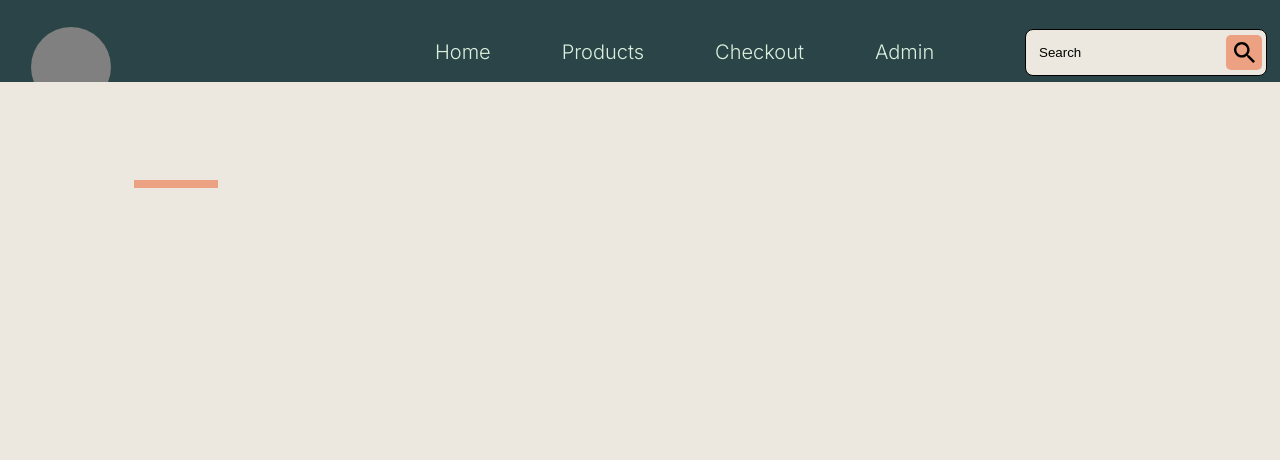
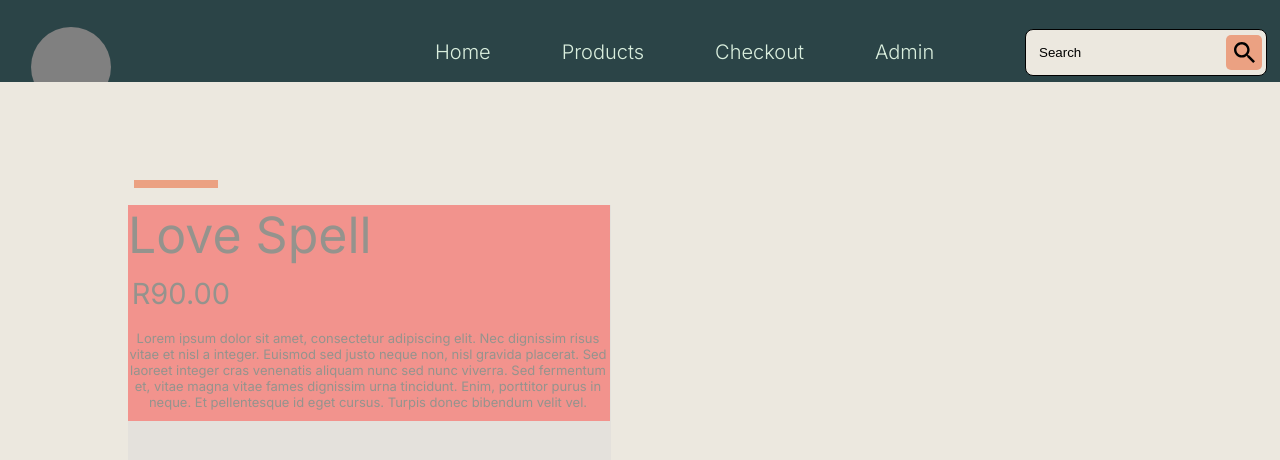
Before and after one commit to Tsebo200/Oilixate, a React (Create React App) app in the folder client/: page /Products in a window 1280 px wide. Shown: the top 460 px of the page. Built offline with nearby package versions, Linux system fonts and the light colour scheme.

Commit message:
First row of products page complete

```diff
--- a/client/src/components/Products.js
+++ b/client/src/components/Products.js
@@ -6,6 +6,17 @@ const Products = () => {
         <>
         <div className="main-container-two">
             <div className="hor-line"></div>
+            <div className="product-info-container-left">
+                <div className="product-info-row-one">
+                <p className="product-one">Love Spell</p>
+                <p className="product-price">R90.00</p>
+                <p className="product-details">Lorem ipsum dolor sit amet, consectetur adipiscing elit.
+                 Nec dignissim risus vitae et nisl a integer. Euismod sed justo neque non, nisl gravida placerat.
+                 Sed laoreet integer cras venenatis aliquam nunc sed nunc viverra. Sed fermentum et, vitae magna
+                 vitae fames dignissim urna tincidunt. Enim, porttitor purus in neque. Et pellentesque id eget
+                 cursus. Turpis donec bibendum velit vel.</p>
+            </div>
+            </div>
         </div>
         </>
     )
--- a/client/src/index.css
+++ b/client/src/index.css
@@ -534,3 +534,50 @@ html, body, p, li, ul, h1{
 .main-container-two{
   z-index: 0;
 }
+
+.product-info-container-left{
+  width: 483px;
+  height: 530px;
+  margin-top: 123px;
+  margin-left: 128px;
+  background: #D9D9D9;
+  background: #D9D9D9;
+  opacity: 0.4;
+
+}
+
+.product-info-row-one{
+  width: 482px;
+  height: 216px;
+  background: red;
+  opacity: 0.9;
+}
+
+.product-one{
+  font-family: 'Inter';
+  font-weight: 400;
+  font-size: 50px;
+  color: #000000;
+  float: left;
+}
+
+.product-price{
+  font-family: 'Inter';
+  font-weight: 400;
+  font-size: 29px;
+  margin-top: 71px;
+  margin-left: -240px;
+  color: #000000;
+  float: left;
+}
+
+.product-details{
+  font-family: 'Inter';
+  width: 490px;
+  height: 83px;
+  margin-top: 65px;
+  margin-left: -5px;
+  font-weight: 400;
+  font-size: 13px;
+  float: left;
+}
```
